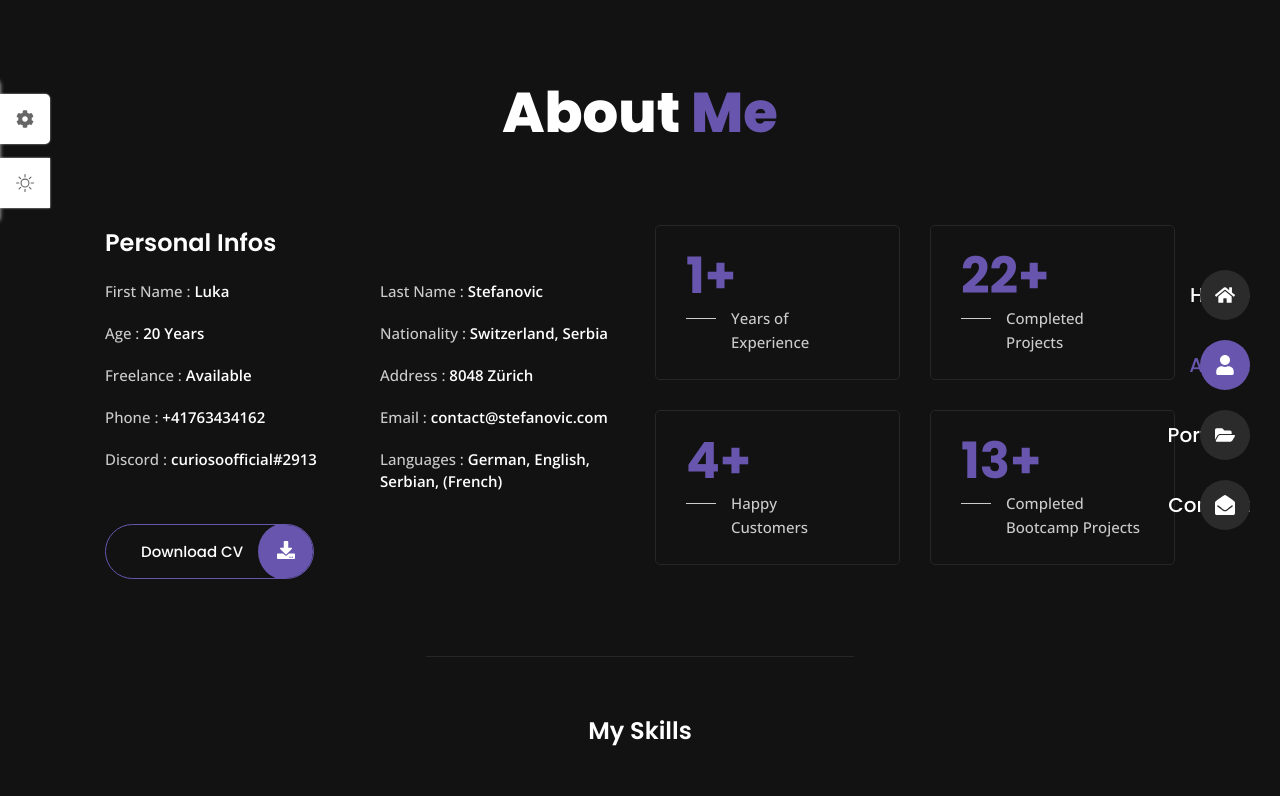
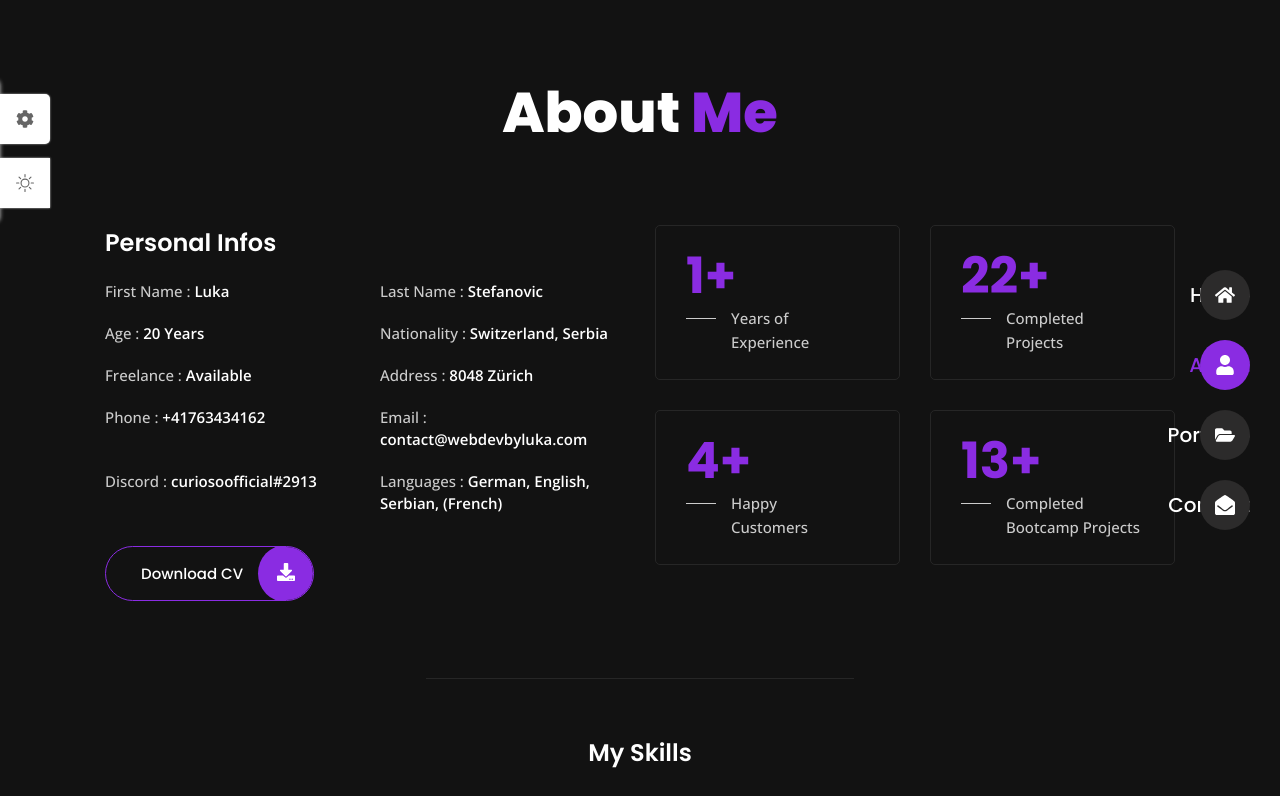
Before and after one commit to Curiosoofficial/Portfolio-Website-WebDevByLuka, a React (Vite) app: page /about in a window 1280 px wide. Shown: the top 796 px of the page. Built offline with nearby package versions, Linux system fonts and the light colour scheme.

Commit message:
final v2

```diff
--- a/src/components/Themes.jsx
+++ b/src/components/Themes.jsx
@@ -6,7 +6,7 @@ import { BsSun, BsMoon } from "react-icons/bs";
 import "./themes.css";
 
 const getStorageColor = () => {
-    let color = 'hsl(252, 35%, 51%)';
+    let color = 'hsl(271, 76%, 53%)';
     if(localStorage.getItem('color')) {
         color = localStorage.getItem('color')
     }
--- a/src/data.jsx
+++ b/src/data.jsx
@@ -103,7 +103,7 @@ export const personalInfo = [
   {
     id: 8,
     title: 'Email : ',
-    description: 'contact@stefanovic.com',
+    description: 'contact@webdevbyluka.com',
   },
 
   {
@@ -391,27 +391,27 @@ export const portfolio = [
   {
     id: 6,
     img: Work6,
-    title: 'Photo Editing',
+    title: 'Soon',
     details: [
       {
         icon: <FiFileText />,
         title: 'Project : ',
-        desc: 'Photo',
+        desc: 'Soon',
       },
       {
         icon: <FiUser />,
-        title: 'Client : ',
-        desc: 'Dribble',
+        title: 'Techstack : ',
+        desc: 'Soon',
       },
       {
         icon: <FaCode />,
-        title: 'Language : ',
-        desc: 'Adobe Photoshop',
+        title: 'Desc: ',
+        desc: 'Soon',
       },
       {
         icon: <FiExternalLink />,
         title: 'Preview : ',
-        desc: 'www.dibble.com',
+        desc: 'Soon',
       },
     ],
   },
--- a/src/pages/Contact/Contact.jsx
+++ b/src/pages/Contact/Contact.jsx
@@ -54,7 +54,7 @@ const Contact = () => {
 
               <div>
                 <span className="info__title">Mail me</span>
-                <h4 className="info__desc">contact@stefanovic.com</h4>
+                <h4 className="info__desc">contact@webdevbyluka.com</h4>
               </div>
             </div>
 
```
